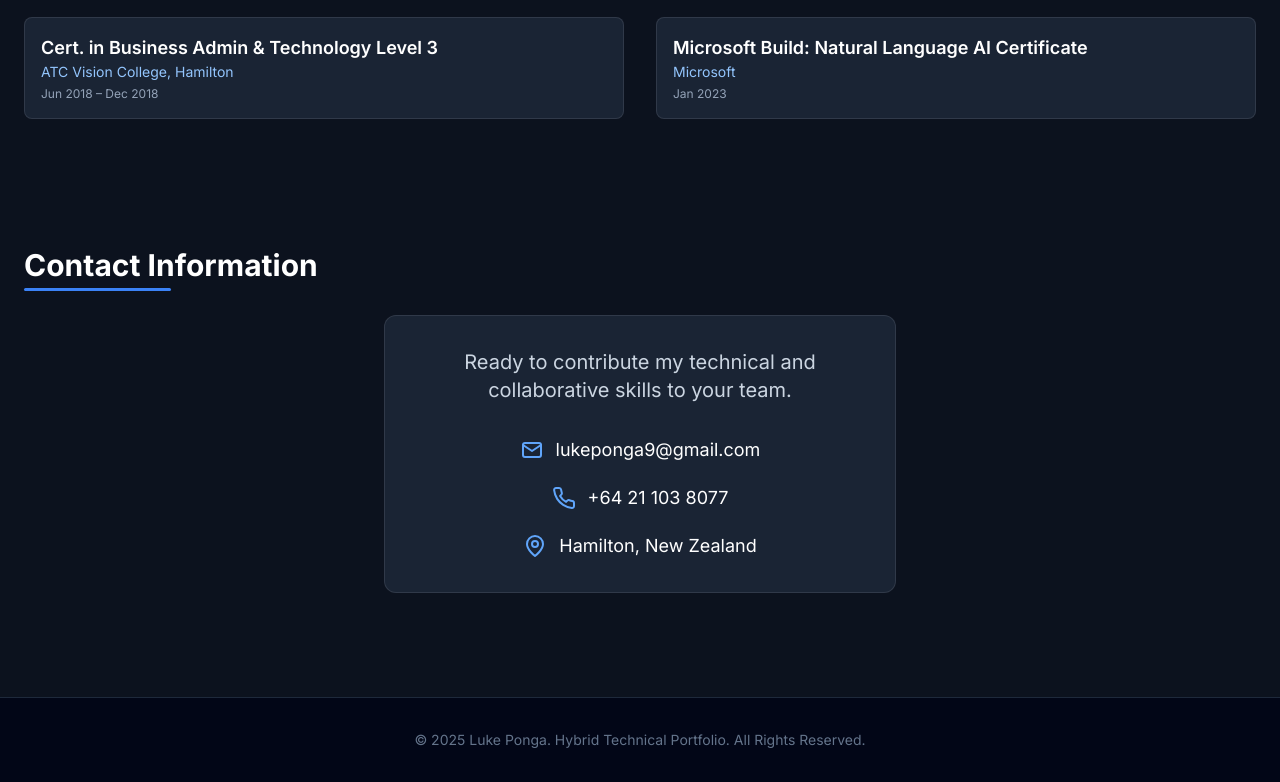
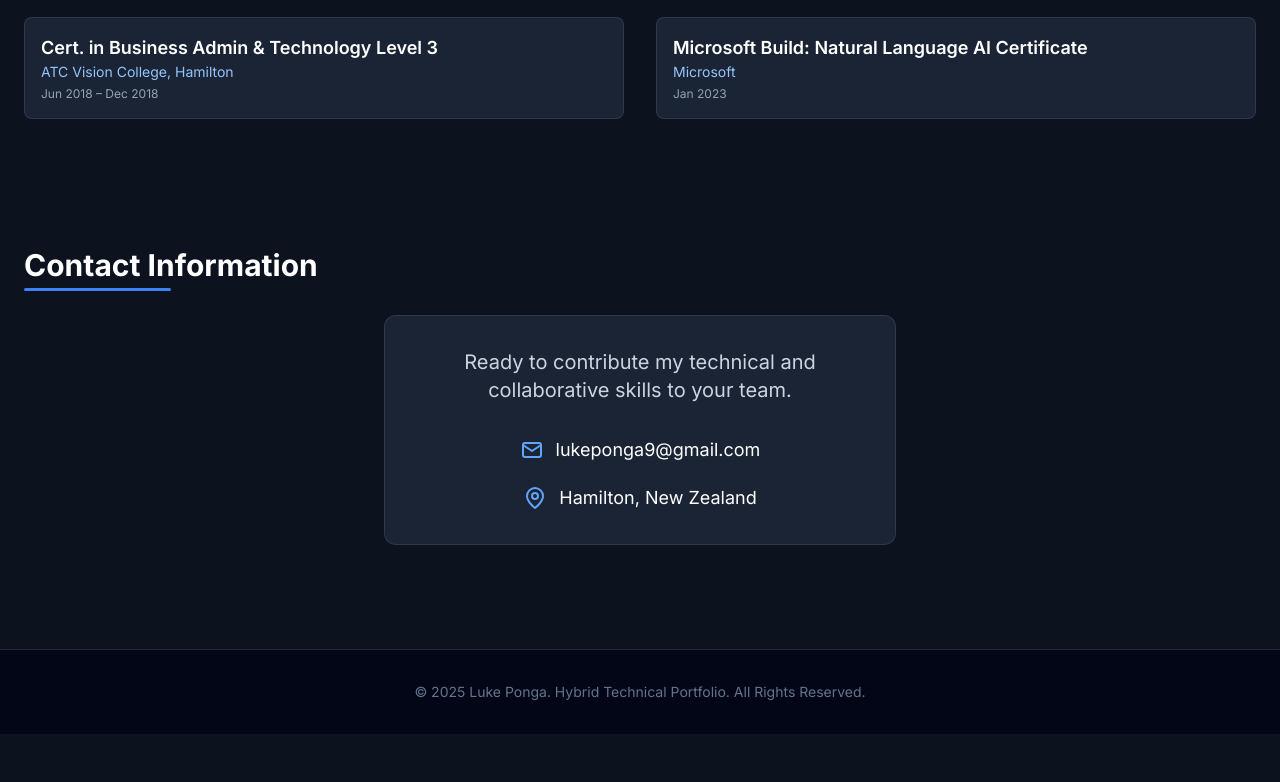
Before and after one commit to lukeponga-dev/professional-portfolio, a plain HTML site: page index.html in a window 1280 px wide. Shown: the part 3267-4049 px from the top of the page. After the commit the page ends 4001 px from the top, so only its background shows below. Drawn offline with nearby package versions, Linux system fonts and the light colour scheme; files that its build step writes are made by us from their sources; files whose address does not match are found by name.

Commit message:
update index.html

```diff
--- a/index.html
+++ b/index.html
@@ -236,13 +236,7 @@
                         </svg>
                         <a href="mailto:lukeponga9@gmail.com" class="text-lg text-white light-mode:text-slate-900 hover:text-blue-400 transition">lukeponga9@gmail.com</a>
                     </div>
-                    <!-- Phone -->
-                    <div class="flex items-center justify-center">
-                        <svg xmlns="http://www.w3.org/2000/svg" width="24" height="24" viewBox="0 0 24 24" fill="none" stroke="currentColor" stroke-width="2" stroke-linecap="round" stroke-linejoin="round" class="w-6 h-6 text-blue-400 mr-3">
-                            <path d="M22 16.92v3a2 2 0 0 1-2.18 2 19.79 19.79 0 0 1-8.63-3.07 19.5 19.5 0 0 1-6-6 19.79 19.79 0 0 1-3.07-8.63A2 2 0 0 1 4.08 2h3a2 2 0 0 1 2 1.72 12.84 12.84 0 0 0 .7 2.81 2 2 0 0 1-.45 2.11L8.09 9.91a16 16 0 0 0 6 6l1.27-1.27a2 2 0 0 1 2.11-.45 12.84 12.84 0 0 0 2.81.7A2 2 0 0 1 22 16.92z"/>
-                        </svg>
-                        <p class="text-lg text-white light-mode:text-slate-900">+64 21 103 8077</p>
-                    </div>
+
                     <!-- Location -->
                     <div class="flex items-center justify-center">
                         <svg xmlns="http://www.w3.org/2000/svg" width="24" height="24" viewBox="0 0 24 24" fill="none" stroke="currentColor" stroke-width="2" stroke-linecap="round" stroke-linejoin="round" class="w-6 h-6 text-blue-400 mr-3">
```
